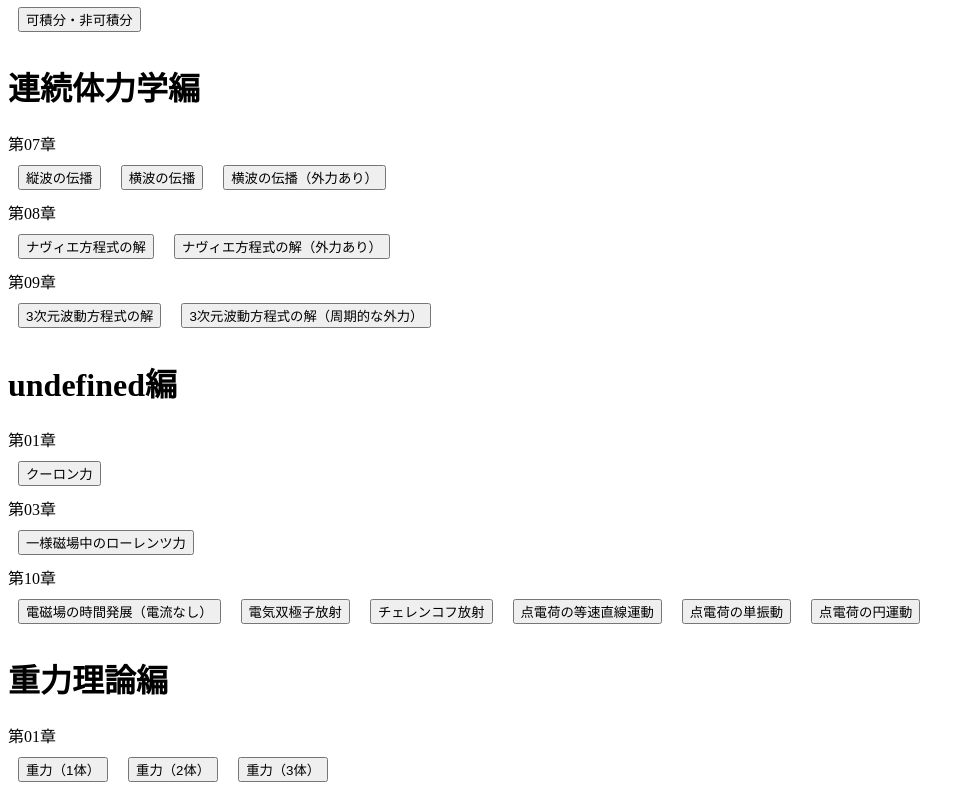
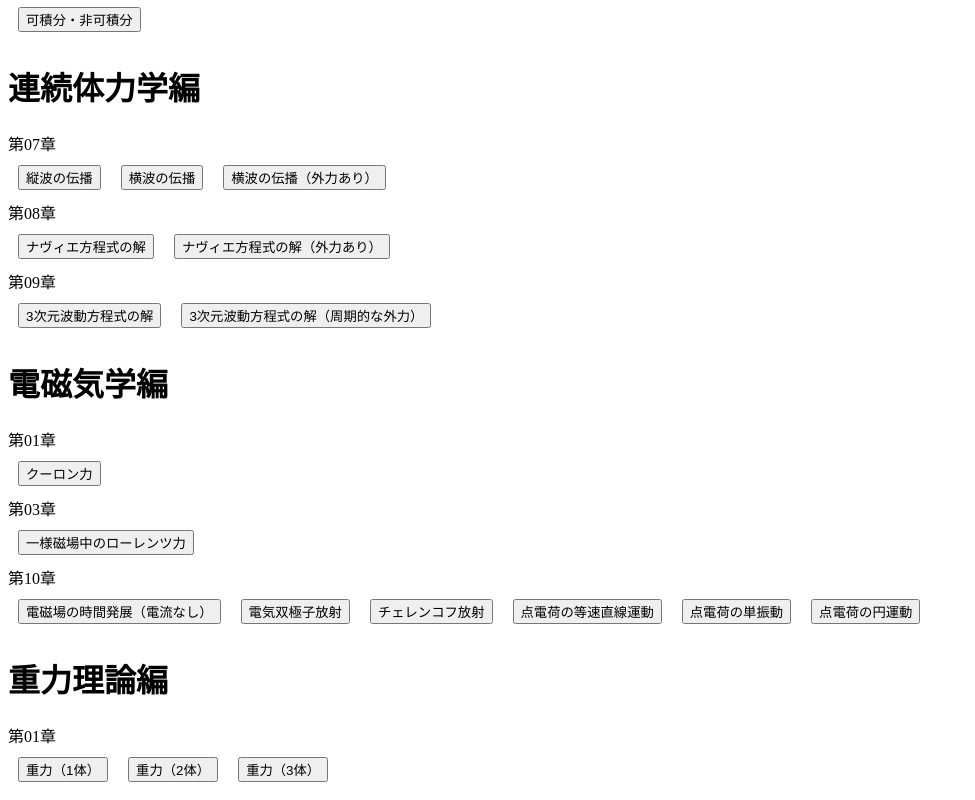
Before and after one commit to physics-HTFI/simulations, a plain HTML site: page index.html in a window 1280 px wide. Shown: the part 875-1675 px from the top of the page, without its empty margins (0-975 px from the left). Drawn offline with Linux system fonts and the light colour scheme.

Commit message:
誤植修正

```diff
--- a/index.html
+++ b/index.html
@@ -25,7 +25,7 @@ for(let key in window.button_names) {
   if(book !== split[0]) {
     book = split[0];
     const h1 = document.createElement("h1");
-    h1.textContent = {"classical_mechanics":"力学", "continuum_mechanics":"連続体力学", "eletrodynamics":"電磁気学", "gravitation":"重力理論"}[book] + "編";
+    h1.textContent = {"classical_mechanics":"力学", "continuum_mechanics":"連続体力学", "electrodynamics":"電磁気学", "gravitation":"重力理論"}[book] + "編";
     document.body.appendChild(h1);
     chapter = "";
   }
```
